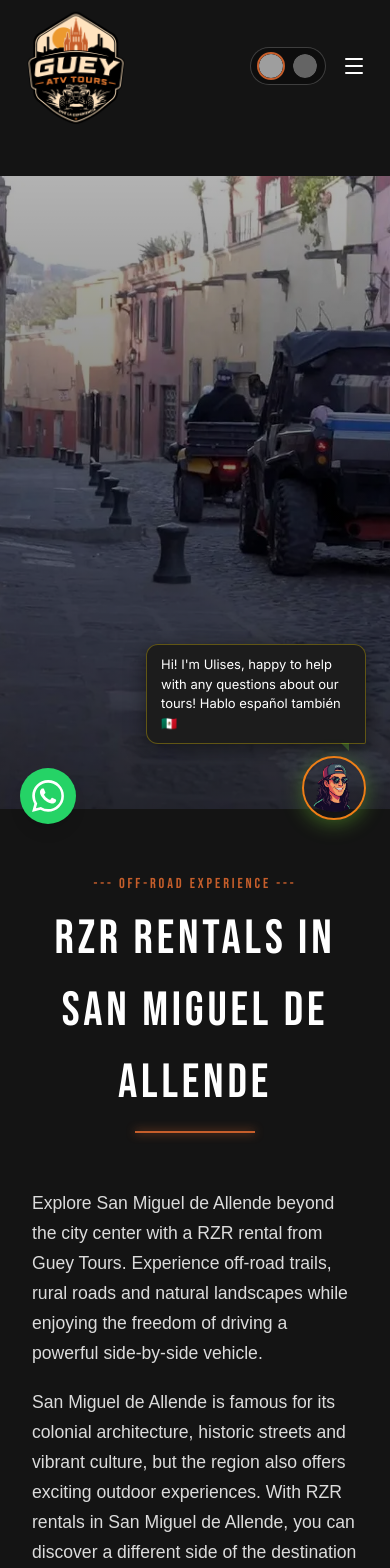
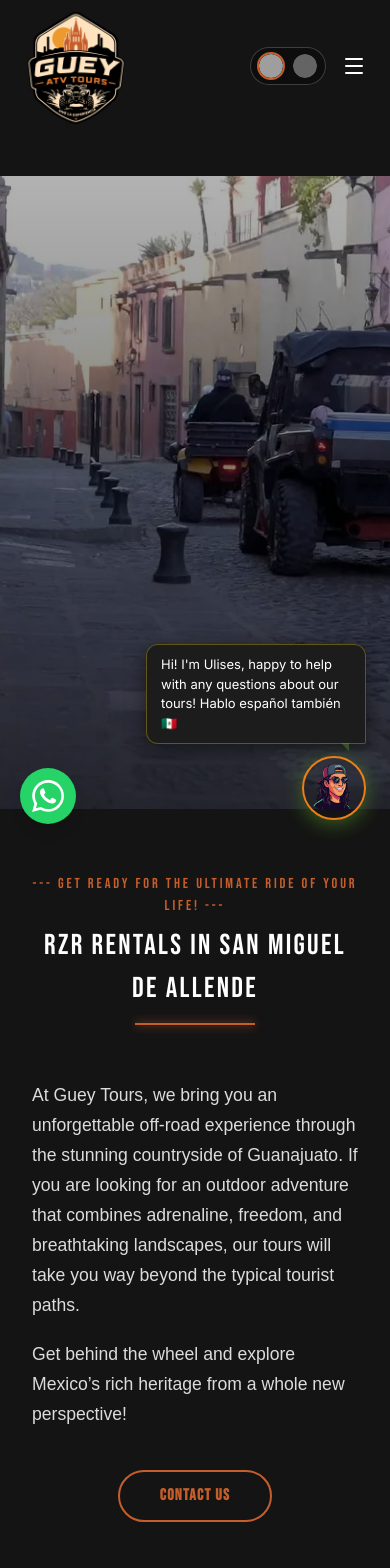
Before and after one commit to DraftStudiomx/Guey-tours-SEO, a Next.js app: page /off-road in a window 390 px wide. Shown: the top 1568 px of the page. Built offline with nearby package versions, Linux system fonts and the light colour scheme; grey boxes are pictures that could not be loaded; a web font is replaced by a local one.

Commit message:
Update Offroad.tsx primera

```diff
--- a/app/off-road/Offroad.tsx
+++ b/app/off-road/Offroad.tsx
@@ -89,16 +89,17 @@ const [openIndex, setOpenIndex] = useState<number | null>(null)
     textTransform: 'uppercase',
     marginBottom: '0.5rem'
   }}>
-              --- {lang === 'es' ? 'AVENTURA SOBRE RUEDAS' : 'OFF-ROAD EXPERIENCE'} ---
+    --- {lang === 'es' ? '¡Prepárate para el viaje de tu vida!' : 'Get ready for the ultimate ride of your life!'} ---
   </div>
 
   <h1 style={{
     fontFamily: 'var(--font-heading)',
-              fontSize: '3rem',
+    fontSize: 'clamp(1.8rem, 4vw, 3rem)',
     letterSpacing: '0.08em',
     textTransform: 'uppercase',
     color: '#fff',
     margin: '0 0 0.8rem 0',
+    wordBreak: 'break-word',
   }}>
     {lang === 'es' ? 'Alquiler de RZR en San Miguel de Allende' : 'RZR Rentals in San Miguel de Allende'}
   </h1>
@@ -112,26 +113,26 @@ const [openIndex, setOpenIndex] = useState<number | null>(null)
   }} />
 </div>
 
-          {/* Primera sección de texto */}
+{/* Sección de texto unificada y optimizada para móviles */}
 <div style={{ display: 'flex', flexDirection: 'column', gap: '1.2rem', lineHeight: 1.7, fontSize: '1.1rem', color: 'rgba(255,255,255,0.85)' }}>
-            <p style={{ margin: 0 }}>
+  <p style={{ margin: 0, wordBreak: 'break-word' }}>
     {lang === 'es' ? (
-                <>Explora San Miguel de Allende más allá del centro de la ciudad con la renta de un RZR de Guey Tours. Disfruta de senderos todoterreno, caminos rurales y paisajes naturales mientras experimentas la libertad de conducir un potente vehículo utilitario (UTV).</>
+      <>En Guey Tours, te ofrecemos una experiencia todoterreno inolvidable a través del impresionante campo de Guanajuato. Si buscas una aventura al aire libre que combine adrenalina, libertad y paisajes impresionantes, nuestros tours te llevarán mucho más allá de los caminos turísticos habituales.</>
     ) : (
-                <>Explore San Miguel de Allende beyond the city center with a RZR rental from Guey Tours. Experience off-road trails, rural roads and natural landscapes while enjoying the freedom of driving a powerful side-by-side vehicle.</>
+      <>At Guey Tours, we bring you an unforgettable off-road experience through the stunning countryside of Guanajuato. If you are looking for an outdoor adventure that combines adrenaline, freedom, and breathtaking landscapes, our tours will take you way beyond the typical tourist paths.</>
     )}
   </p>
 
-            <p style={{ margin: 0 }}>
+  <p style={{ margin: 0, wordBreak: 'break-word' }}>
     {lang === 'es' ? (
-                <>San Miguel de Allende es famoso por su arquitectura colonial, sus calles históricas y su vibrante cultura, pero la región también ofrece emocionantes experiencias al aire libre. Con la renta de RZR en San Miguel de Allende, puedes descubrir una faceta diferente del destino y disfrutar de una aventura con tu pareja, familia o grupo de amigos.</>
+      <>¡Ponte al volante y explora la rica herencia de México desde una perspectiva completamente nueva!</>
     ) : (
-                <>San Miguel de Allende is famous for its colonial architecture, historic streets and vibrant culture, but the region also offers exciting outdoor experiences. With RZR rentals in San Miguel de Allende, you can discover a different side of the destination and enjoy an adventure with your partner, family or group of friends.</>
+      <>Get behind the wheel and explore Mexico’s rich heritage from a whole new perspective!</>
     )}
   </p>
 </div>
 
-          {/* Botón de contacto al final de la primera sección */}
+{/* Botón de contacto */}
 <div style={{ marginTop: '2.5rem', textAlign: 'center' }}>
   <a
     href="https://api.whatsapp.com/send/?phone=5214151090021&text=Hi%21+I%27d+like+to+reserve+the+Honda+150+Motorbike.+Could+you+let+me+know+availability%3F&type=phone_number&app_absent=0"
@@ -144,7 +145,7 @@ const [openIndex, setOpenIndex] = useState<number | null>(null)
       borderRadius: '50px',
       fontWeight: 'bold',
       fontFamily: 'var(--font-heading)',
-                textDecoration: 'none !important',
+      textDecoration: 'none',
       textTransform: 'uppercase',
       letterSpacing: '0.08em',
       transition: 'all 0.3s ease',
```
Lines whose indentation alone changed are shown as unchanged.
